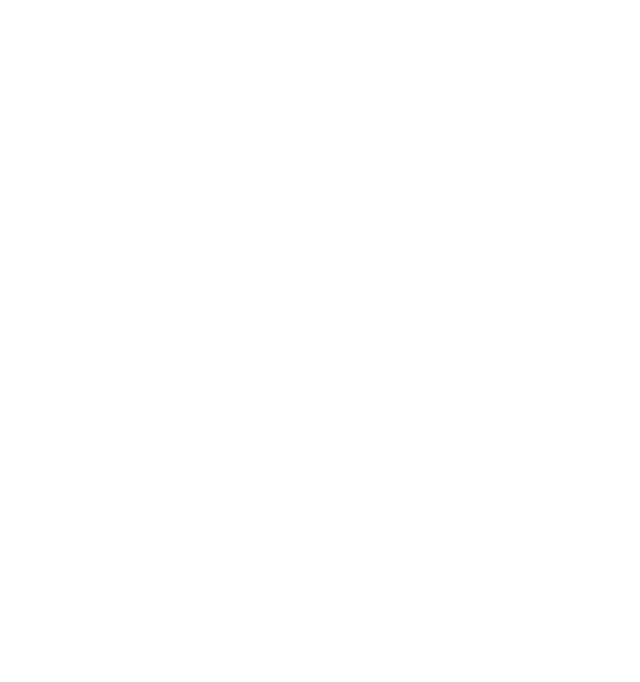
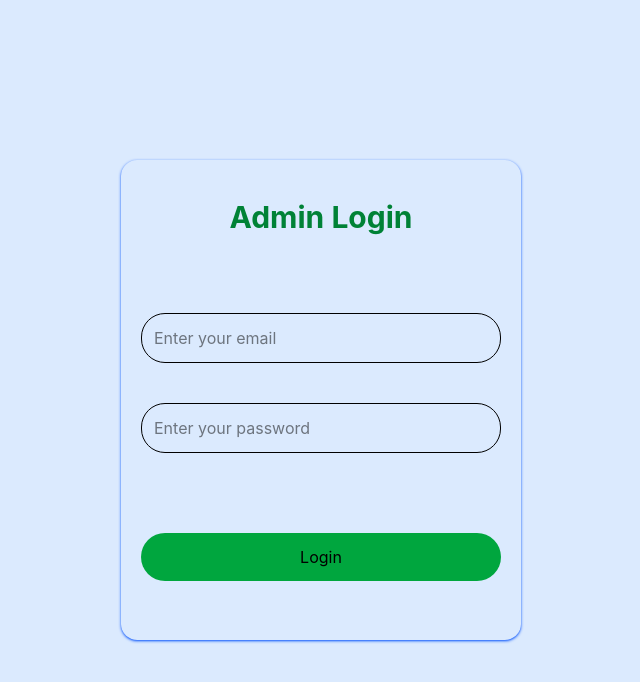
Before and after one commit to Naresharyal21/career_link_codeit_group_a, a React (Vite) app in the folder frontend/career_link/: page /admin/login in a window 1280 px wide. Before the commit this address had no page. Shown: the top 682 px of the page, without its empty margins (319-959 px from the left). Built offline with nearby package versions, Linux system fonts and the light colour scheme.

Commit message:
admin login part

```diff
--- a/frontend/career_link/src/components/accounts/LoginForm.jsx
+++ b/frontend/career_link/src/components/accounts/LoginForm.jsx
@@ -71,7 +71,7 @@
 
 
   return (
-    <form onSubmit={formik.handleSubmit}>
+    <form  onSubmit={formik.handleSubmit}>
 
 
 
--- a/frontend/career_link/src/components/accounts/SignupForm.jsx
+++ b/frontend/career_link/src/components/accounts/SignupForm.jsx
@@ -222,14 +222,14 @@
       </div>
 
       {/* LOCATION */}
-      <div className="mb-4">
+      <div className="mb-4 ">
         <select
           id="location"
           name="location"
           value={formik.values.location}
           onChange={formik.handleChange}
           onBlur={formik.handleBlur}
-          className="border rounded p-2 pr-5 w-full bg-white"
+          className="border rounded p-2 pr-5 w-full  bg-blue-100"
         >
           <option value="" disabled>
             {formik.values.role === "ep"
--- /dev/null
+++ b/frontend/career_link/src/components/moderator/AdminLoginform.jsx
@@ -0,0 +1,75 @@
+import React from 'react'
+import Button from '../commonuiPart/Button'
+import { useFormik } from 'formik'
+import { loginValidationSchema } from '../accounts/validationSchema'
+
+const AdminLoginform = () => {
+
+  const formik = useFormik({
+    initialValues: {
+      email: "",
+      password: "",
+    },
+    validationSchema: loginValidationSchema,
+    onSubmit: async (values) => {
+      console.log(values)
+    }
+  })
+
+
+
+
+
+
+  return (
+    <div className=' flex w-100 flex-col  justify-around items-center   shadow shadow-blue-600  h-120 rounded-2xl '>
+      <h1 className='font-bold text-3xl text-green-700'>Admin Login</h1>
+
+      <form onSubmit={formik.handleSubmit} className='flex w-90  flex-col  '>
+        <div className=' mb-10  '>
+
+          <input className='w-90 border p-3 rounded-3xl '
+            type="email"
+            name="email"
+            placeholder="Enter your email"
+            value={formik.values.email}
+            onChange={formik.handleChange}
+            onBlur={formik.handleBlur}
+          />
+          {formik.touched.email &&
+            formik.errors.email && (
+              <p className="text-red-700 pl-3">
+                {formik.errors.email}
+              </p>
+            )}
+        </div>
+
+        <div className=' mb-20 ' >
+
+          <input className='w-90 border p-3 rounded-3xl'
+            type="password"
+            name="password"
+            placeholder="Enter your password"
+            value={formik.values.password}
+            onChange={formik.handleChange}
+            onBlur={formik.handleBlur}
+          />
+          {formik.touched.password &&
+            formik.errors.password && (
+              <p className="text-red-700 pl-3">
+                {formik.errors.password}
+              </p>
+            )}
+
+
+        </div>
+
+        <Button className=' p-3 mb-5 rounded-3xl' type="submit">
+          Login
+        </Button>
+      </form>
+    </div>
+  )
+}
+
+export default AdminLoginform
--- a/frontend/career_link/src/pages/accounts/Login.jsx
+++ b/frontend/career_link/src/pages/accounts/Login.jsx
@@ -4,10 +4,10 @@
 
 const Login = () => {
   return (
-    <div className='flex flex-col h-screen items-center justify-center'>
+    <div className='flex flex-col h-screen bg-blue-100 items-center justify-center'>
 
-      <div className=" w-100 h-107 bg-gray-50 border-b-cyan-600 rounded-4xl  shadow shadow-blue-600 pt-15 p-4">
-         <h1 className=' mb-6 -mt-9 pl-[40%] text-xl text-blue-600'>Login</h1>
+      <div className=" w-100 h-107  border-b-cyan-600 rounded-4xl  bg-blue-100 shadow shadow-blue-600 pt-15 p-4">
+         <h1 className='  mb-6 -mt-9 pl-[40%] text-xl text-blue-600'>Login</h1>
        <LoginForm/>
        </div>
     </div>
--- a/frontend/career_link/src/pages/accounts/Signup.jsx
+++ b/frontend/career_link/src/pages/accounts/Signup.jsx
@@ -3,9 +3,9 @@
 
 const Signup = () => {
   return (
-    <div className='flex flex-col items-center  '>
+    <div className='flex flex-col items-center bg-blue-100 h-screen  '>
       <h1 className='mt-20 mb-6 text-xl text-blue-600'>Create account</h1>
-      <div className=" w-150 bg-gray-50 p-8   border-b-cyan-600 rounded-4xl  shadow shadow-blue-600">
+      <div className=" w-150 bg-blue-100 p-8   border-b-cyan-600 rounded-4xl  shadow shadow-blue-600">
 
       <SignupForm />
       </div>
--- /dev/null
+++ b/frontend/career_link/src/pages/moderator/AdminLogin.jsx
@@ -0,0 +1,13 @@
+import React from 'react'
+import AdminLoginform from '../../components/moderator/AdminLoginform'
+
+const AdminLogin = () => {
+  return (
+    <div className='flex  justify-center bg-blue-100 items-center h-screen'>
+
+      <AdminLoginform/>
+    </div>
+  )
+}
+
+export default AdminLogin
--- a/frontend/career_link/src/routes/Routes.jsx
+++ b/frontend/career_link/src/routes/Routes.jsx
@@ -26,6 +26,7 @@
 import ResetPasswordPage from '../pages/accounts/ResetPasswordPage'
 import ForgetPasswordPage from '../pages/accounts/ForgetPasswordPage'
 import EmailConformPasswordPage from '../pages/accounts/EmailConformPasswordPage'
+import AdminLogin from '../pages/moderator/AdminLogin'
 
 
 
@@ -38,6 +39,8 @@
 
 
       <Routes>
+        {/* admin routes */}
+        <Route path="admin/login" element={<AdminLogin/>}/>
 
         {/* public pages */}
         <Route path="login/" element={<Login />} />
```
